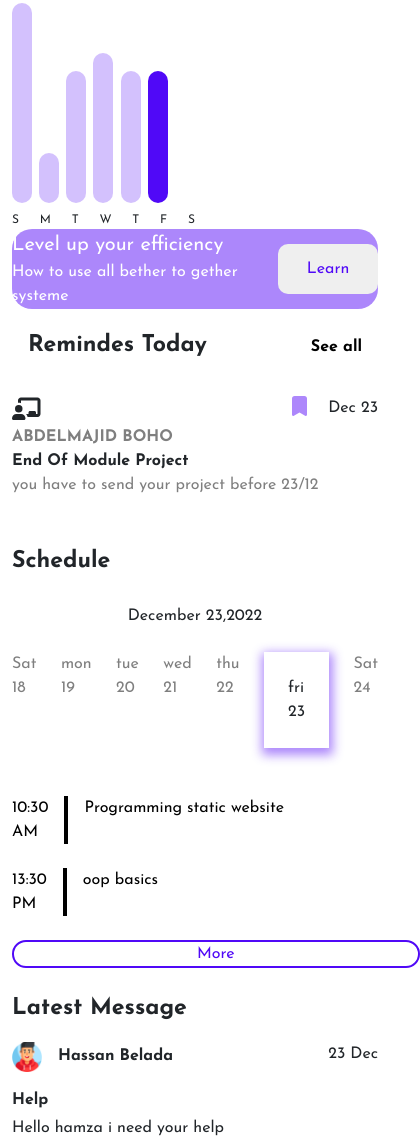
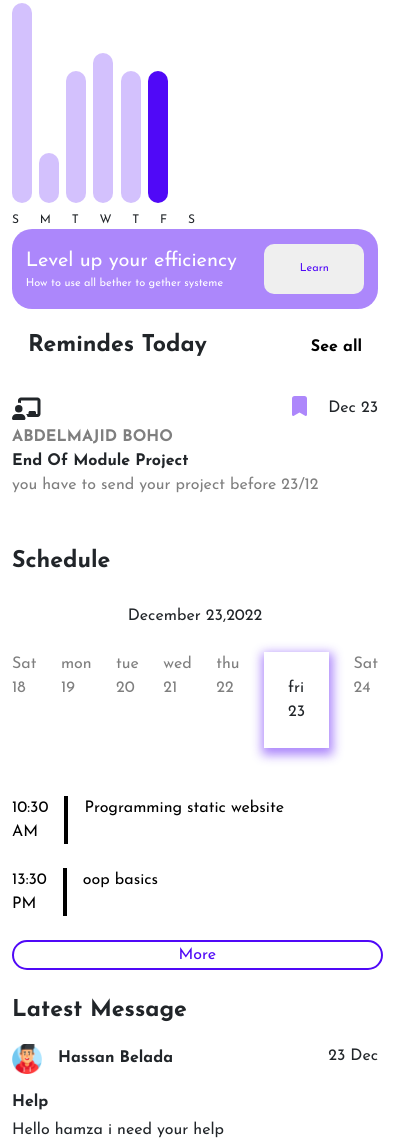
Before and after one commit to devhamza-cmd/betonew, a plain HTML site: page myaccount.html in a window 390 px wide. Shown: the part 233-1375 px from the top of the page, 420 px wide, since content can reach past the window. Drawn offline with nearby package versions, Linux system fonts and the light colour scheme.

Commit message:
Add files via upload

```diff
--- a/myaccount.css
+++ b/myaccount.css
@@ -243,6 +243,7 @@ nav img{
 }
 .plan button:hover{
     background-color: var(--primary-opacity-color);
+
 }
 .dp .fri{
     box-shadow: 0.5px 4px 10px 3px var(--primary-opacity-color);
@@ -255,14 +256,27 @@ nav img{
     color: var(--primary-color);
     border: solid var(--primary-color) 2px ;
     border-radius: 20px;
-    padding: 0 50%;
+    width: 40vw;
     transition: 0.4s;
+    text-align: center;
 }
 .time button:hover{
     color: white;
     background-color: var(--primary-color);
+
 }
 
 img{
     height: 30px;
 }
+@media only screen and (max-width: 755px) {
+    .time button{
+        width: 95vw;
+    }
+}
+@media only screen and (max-width: 561px) {
+   .learn ,.fs5{
+    font-size: 11px;
+   }
+
+}
--- a/myaccount.html
+++ b/myaccount.html
@@ -54,7 +54,7 @@
             <div class="row d-flex justify-content-between">
               <div class="col-lg-1">
                 <nav class="xs d-sm-flex d-md-flex justify-content-around d-lg-block">
-                    <div><i class="fa-solid fa-code "></i></div>
+                    <div><a href="home.html"><i  class="fa-solid fa-code "></i></a></div>
                     <div><i class="fa-solid fa-pager"></i></div>
                     <div><i class="fa-regular fa-note-sticky"></i></div>
                     <div><i class="fa-solid fa-bookmark"></i></div>
```
Also changed, not shown: script.js (line endings or trailing spaces).
